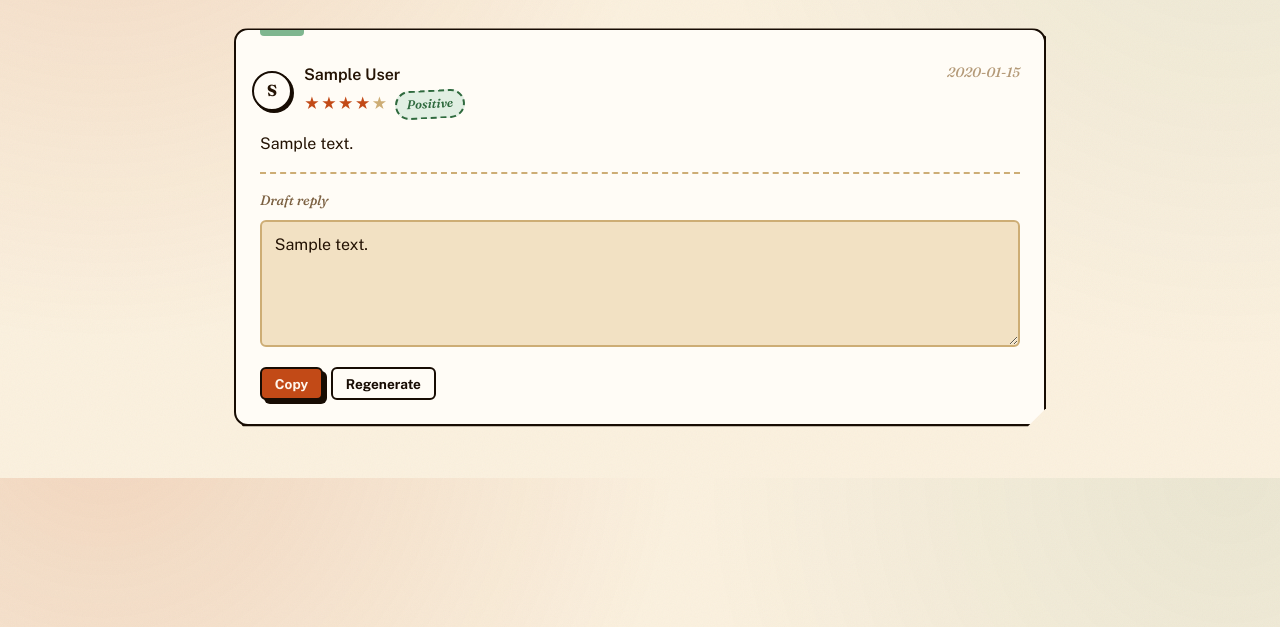
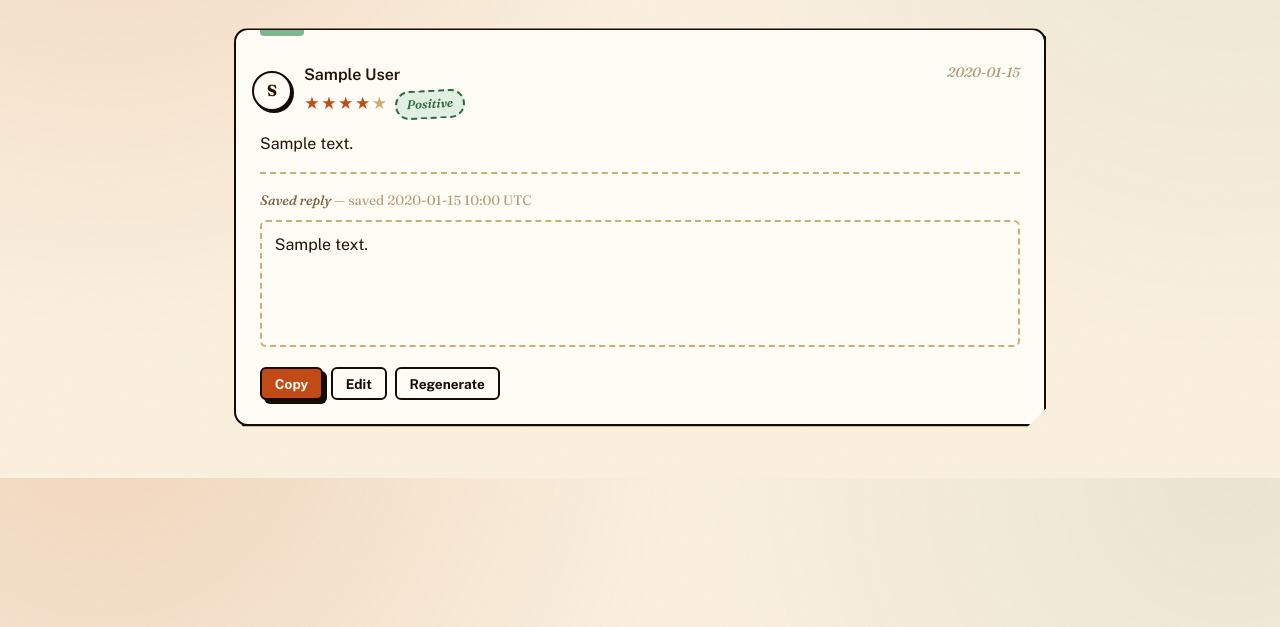
Before and after one commit to TaiebJL93/Google-review-reply, a FastAPI app: page /businesses/1/dashboard in a window 1280 px wide. Shown: the part 173-800 px from the top of the page. Run offline with FastAPI, Linux system fonts and the light colour scheme; tables that the repository leaves empty hold one stand-in row (values such as "Sample post").

Commit message:
Add draft saving functionality and schema updates
- Introduced `saved_at` column to `Draft` model for tracking save timestamps.
- Implemented `upgrade_schema` function to alter existing tables without requiring user intervention.
- Enhanced draft handling in the frontend with save and edit capabilities.
- Updated `_draft_partial.html` to display saved timestamps and manage draft states.
- Improved CSS styles for draft panels and actions.

```diff
--- a/app/database.py
+++ b/app/database.py
@@ -23,3 +23,21 @@ def get_db():
         yield db
     finally:
         db.close()
+
+
+def upgrade_schema() -> None:
+    """Adds columns introduced after a table already exists locally.
+
+    Base.metadata.create_all() only creates missing tables, it never alters
+    an existing one — this project has no migration tool, so new nullable
+    columns get patched in here instead of requiring users to delete their
+    local reviewreply.db. Must run after create_all() so the table exists.
+    """
+    if not is_sqlite:
+        return
+
+    with engine.connect() as conn:
+        existing_columns = {row[1] for row in conn.exec_driver_sql("PRAGMA table_info(drafts)")}
+        if "saved_at" not in existing_columns:
+            conn.exec_driver_sql("ALTER TABLE drafts ADD COLUMN saved_at DATETIME")
+            conn.commit()
--- a/app/main.py
+++ b/app/main.py
@@ -4,7 +4,7 @@ from fastapi import FastAPI
 from fastapi.responses import RedirectResponse
 from fastapi.staticfiles import StaticFiles
 
-from app.database import Base, SessionLocal, engine
+from app.database import Base, SessionLocal, engine, upgrade_schema
 from app.models import Business
 from app.routes import business, drafts, reviews
 
@@ -13,6 +13,7 @@ STATIC_DIR = Path(__file__).resolve().parent / "static"
 app = FastAPI(title="ReviewReply")
 
 Base.metadata.create_all(bind=engine)
+upgrade_schema()
 
 app.mount("/static", StaticFiles(directory=str(STATIC_DIR)), name="static")
 
--- a/app/models.py
+++ b/app/models.py
@@ -67,6 +67,7 @@ class Draft(Base):
     id = Column(Integer, primary_key=True)
     review_id = Column(Integer, ForeignKey("reviews.id"), nullable=False)
     content = Column(Text, nullable=False)
+    saved_at = Column(DateTime, nullable=True)
     created_at = Column(DateTime, default=datetime.utcnow, nullable=False)
 
     review = relationship("Review", back_populates="draft")
--- a/app/static/app.js
+++ b/app/static/app.js
@@ -2,6 +2,18 @@ document.addEventListener("click", async (event) => {
   const draftButton = event.target.closest("[data-draft-review-id]");
   if (draftButton) {
     await handleDraft(draftButton);
+    return;
+  }
+
+  const saveButton = event.target.closest("[data-save-draft]");
+  if (saveButton) {
+    await handleSave(saveButton);
+    return;
+  }
+
+  const editButton = event.target.closest("[data-edit-draft]");
+  if (editButton) {
+    handleEdit(editButton);
     return;
   }
 
@@ -35,6 +47,43 @@ async function handleDraft(button) {
   }
 }
 
+async function handleSave(button) {
+  const reviewId = button.getAttribute("data-save-draft");
+  const container = document.getElementById(`draft-${reviewId}`);
+  const textarea = document.getElementById(`draft-content-${reviewId}`);
+  const originalLabel = button.textContent;
+
+  button.disabled = true;
+  button.textContent = "Saving...";
+
+  try {
+    const response = await fetch(`/reviews/${reviewId}/draft/save`, {
+      method: "POST",
+      headers: { "Content-Type": "application/x-www-form-urlencoded" },
+      body: `content=${encodeURIComponent(textarea.value)}`,
+    });
+    if (!response.ok) {
+      const message = await readErrorMessage(response);
+      showError(container, message);
+      return;
+    }
+    container.innerHTML = await response.text();
+  } catch (err) {
+    showError(container, "Network error — please try again.");
+  } finally {
+    button.disabled = false;
+    button.textContent = originalLabel;
+  }
+}
+
+function handleEdit(button) {
+  const reviewId = button.getAttribute("data-edit-draft");
+  const panel = document.getElementById(`draft-${reviewId}`).querySelector(".draft-panel");
+  if (panel) {
+    panel.dataset.state = "edit";
+  }
+}
+
 async function readErrorMessage(response) {
   try {
     const data = await response.json();
--- a/app/static/style.css
+++ b/app/static/style.css
@@ -568,6 +568,11 @@ form > .btn {
   color: var(--color-ink-muted);
 }
 
+.draft-panel__timestamp {
+  font-style: normal;
+  color: var(--color-ink-faint);
+}
+
 .draft-content {
   width: 100%;
   background: var(--color-surface-muted);
@@ -575,8 +580,28 @@ form > .btn {
   margin: 0;
 }
 
+.draft-content--view {
+  background: var(--color-surface);
+  border-style: dashed;
+  resize: none;
+  cursor: default;
+}
+
+.draft-panel__edit {
+  display: none;
+}
+
+.draft-panel[data-state="edit"] .draft-panel__view {
+  display: none;
+}
+
+.draft-panel[data-state="edit"] .draft-panel__edit {
+  display: block;
+}
+
 .draft-actions {
   display: flex;
+  flex-wrap: wrap;
   gap: var(--space-2);
   margin-top: var(--space-3);
 }
--- a/app/templates/_draft_partial.html
+++ b/app/templates/_draft_partial.html
@@ -1,8 +1,24 @@
-<div class="draft-panel">
-  <p class="draft-panel__label">Draft reply</p>
-  <textarea id="draft-content-{{ review.id }}" class="draft-content" rows="4">{{ review.draft.content }}</textarea>
-  <div class="draft-actions">
-    <button type="button" class="btn btn-primary btn-sm" data-copy-target="draft-content-{{ review.id }}">Copy</button>
-    <button type="button" class="btn btn-ghost btn-sm" data-draft-review-id="{{ review.id }}">Regenerate</button>
+<div class="draft-panel" data-state="{{ 'view' if review.draft.saved_at else 'edit' }}">
+  <div class="draft-panel__view">
+    <p class="draft-panel__label">
+      Saved reply
+      {% if review.draft.saved_at %}<span class="draft-panel__timestamp">— saved {{ review.draft.saved_at.strftime('%Y-%m-%d %H:%M') }} UTC</span>{% endif %}
+    </p>
+    <textarea id="draft-content-{{ review.id }}-view" class="draft-content draft-content--view" rows="4" readonly>{{ review.draft.content }}</textarea>
+    <div class="draft-actions">
+      <button type="button" class="btn btn-primary btn-sm" data-copy-target="draft-content-{{ review.id }}-view">Copy</button>
+      <button type="button" class="btn btn-ghost btn-sm" data-edit-draft="{{ review.id }}">Edit</button>
+      <button type="button" class="btn btn-ghost btn-sm" data-draft-review-id="{{ review.id }}">Regenerate</button>
+    </div>
+  </div>
+
+  <div class="draft-panel__edit">
+    <p class="draft-panel__label">Draft reply</p>
+    <textarea id="draft-content-{{ review.id }}" class="draft-content" rows="4">{{ review.draft.content }}</textarea>
+    <div class="draft-actions">
+      <button type="button" class="btn btn-primary btn-sm" data-save-draft="{{ review.id }}">Save</button>
+      <button type="button" class="btn btn-ghost btn-sm" data-copy-target="draft-content-{{ review.id }}">Copy</button>
+      <button type="button" class="btn btn-ghost btn-sm" data-draft-review-id="{{ review.id }}">Regenerate</button>
+    </div>
   </div>
 </div>
```
Also changed, not shown: app/routes/drafts.py (+32 -1 lines).
